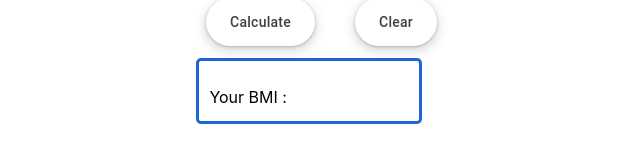
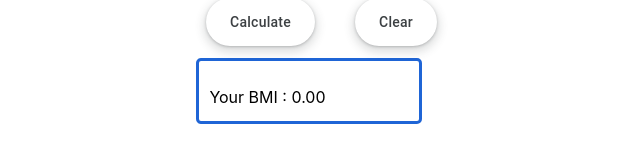
Before and after one commit to abhishek-chaudhary1810/BMI_calculator_React, a React (Create React App) app: page / in a window 1280 px wide. Shown: the part 269-432 px from the top of the page, without its empty margins (310-950 px from the left). Built offline with nearby package versions, Linux system fonts and the light colour scheme.

Commit message:
Result View Completed

```diff
--- a/src/App.js
+++ b/src/App.js
@@ -13,17 +13,15 @@ function CalculateBmi(){
       height: '',
       weight :''
   });
-  const [result,setResult]=useState({
-    calculatedbmi : ''
-  });
+  const [result,setResult]=useState(0);
+  //console.log(result);
   return (
     <div>
       <h1>BMI Calculator</h1>
       <h3>Made in React</h3>
       <InputForm value={value} setValue={setValue}/>
-      <Button value={value}
-      result={result} setResult={setResult} setValue={setValue}/>
-      <ResultBox value={result} setResult={setResult}/>
+      <Button value={value} result={result} setResult={setResult} setValue={setValue}/>
+      <ResultBox result={result}/>
       </div>
   );
 }
--- a/src/Components/Button.jsx
+++ b/src/Components/Button.jsx
@@ -2,21 +2,22 @@ function Button({ result, value, setResult, setValue }) {
   const calculateResult = () => {
     if (value === null) {
       return;
-    } else {
+    }
+    else
+     {
       const heightInMeters = value.height / 100;
       const weight = value.weight;
       const bmi = weight / (heightInMeters * heightInMeters);
-      setResult(result.calculatedbmi = bmi);
+      setResult(bmi);
       setValue({ age: "", height: "", weight: "" });
-      console.log(result);
-    }
+     }
   };
   const resetForm = () => {
     console.log(value);
     //set value to initial state
     setValue({ age: "", height: "", weight: "" });
     console.log(value);
-    setResult("null");
+    setResult(0);
   };
 
   return (
--- a/src/Components/Result.jsx
+++ b/src/Components/Result.jsx
@@ -1,6 +1,6 @@
-function ResultBox({result, setResult}){
-    if(result==='null'){
-    return(
+function ResultBox({result}){
+    if(result==='null' || result===undefined){
+        return(
         <div className="Result-Box" >
         <p>Your BMI : </p>
         </div>
@@ -9,8 +9,7 @@ function ResultBox({result, setResult}){
     else{
         return(
             <div className="Result-Box" >
-            <p>Your BMI : </p>
-            <p>{result}</p>
+            <p>Your BMI : {result.toFixed(2)}</p>
             </div>
         );
     }
```
